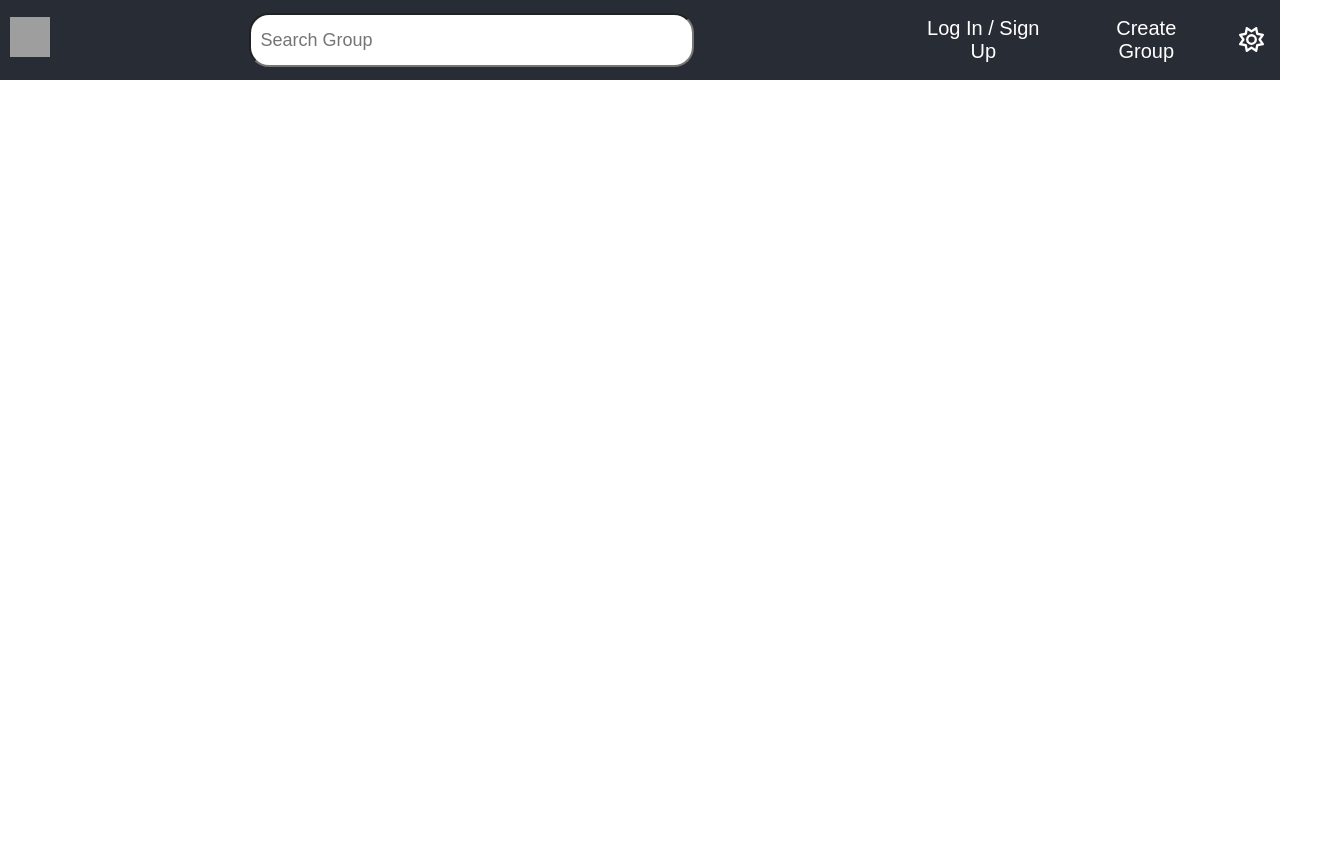
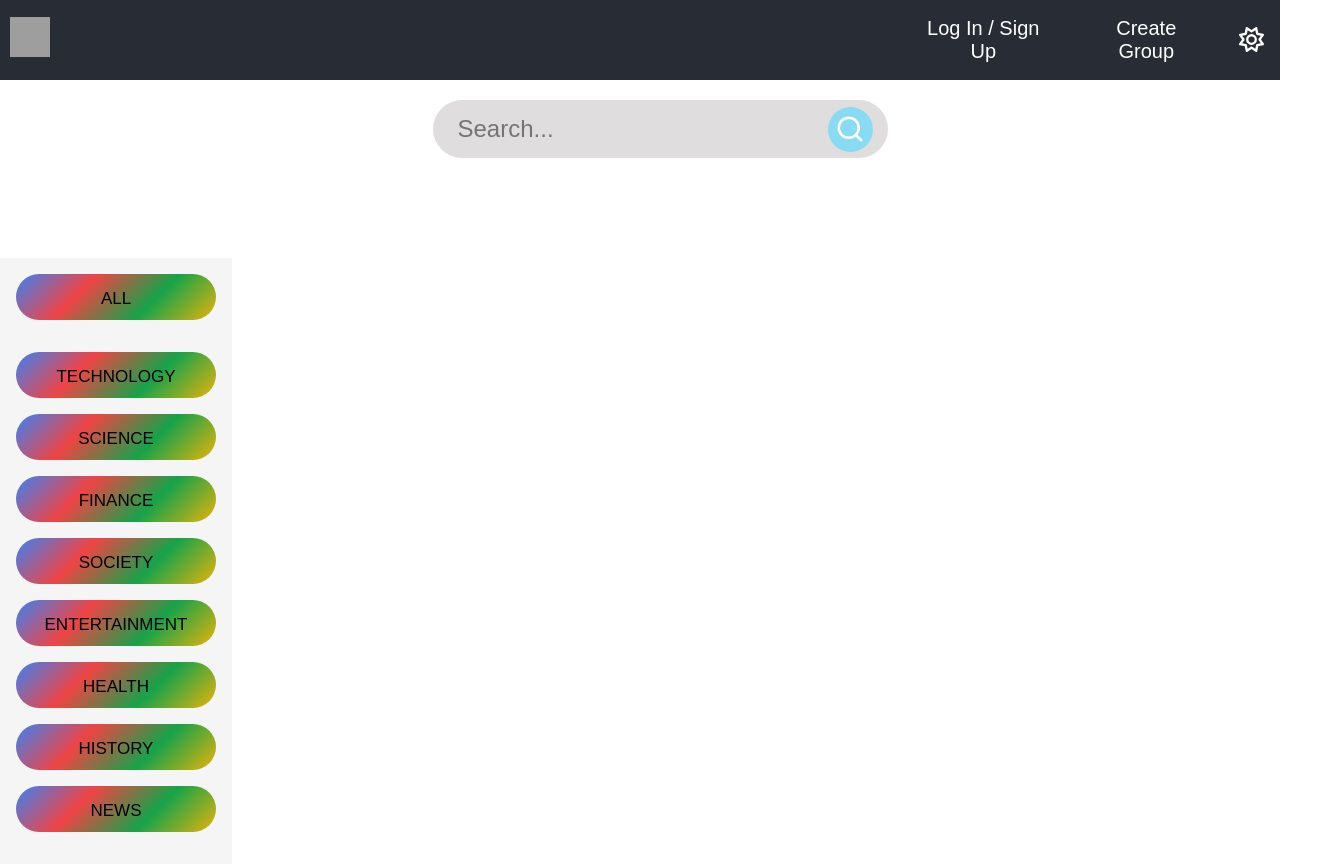
Before and after one commit to StellaWangEngineer/sbuddy, a React (Create React App) app in the folder client/: page / in a window 1280 px wide. Shown: the whole page, 1320 px wide, since content can reach past the window. Before the commit the page ends 800 px from the top, so only its background shows below. Built offline with nearby package versions, Linux system fonts and the light colour scheme; grey boxes are pictures that could not be loaded.

Commit message:
[feat]searchbar+filter

```diff
--- a/client/src/App.css
+++ b/client/src/App.css
@@ -27,6 +27,16 @@
   color: white;
 }
 
+.App-content {
+  margin-top: 10vh;
+  height: 90 vh;
+}
+
+.main-content {
+  margin-top: 10vh;
+  height: 80 vh;
+}
+
 .App-link {
   color: #61dafb;
 }
--- a/client/src/App.js
+++ b/client/src/App.js
@@ -1,19 +1,23 @@
-import logo from './logo.svg';
-import './App.css';
-import Navbar from './components/Navbar';
-import CardGrid from './components/CardGrid';
-import FilterBar from './components/FilterBar';
+import logo from "./logo.svg";
+import "./App.css";
+import Navbar from "./components/Navbar";
+import SearchBar from "./components/SearchBar";
+import CategoryFilter from "./components/CategoryFilter";
+import CardGrid from "./components/CardGrid";
 
 function App() {
   return (
     <div className="App">
       <header className="App-header">
-       <Navbar />
+        <Navbar />
       </header>
-      {/* <div className="App-content">
-        <FilterBar />
-        <CardGrid />
-      </div> */}
+
+      <div className="App-content">
+        <SearchBar />
+        <div className="main-content">
+          <CategoryFilter />
+        </div>
+      </div>
     </div>
   );
 }
--- /dev/null
+++ b/client/src/components/CategoryFilter.css
@@ -0,0 +1,43 @@
+.sidebar {
+  width: 200px;
+  background-color: #f5f5f5;
+  padding: 16px;
+}
+
+.category-list {
+  list-style-type: none;
+  padding: 0;
+  margin: 0;
+}
+
+.category {
+  margin-bottom: 16px;
+}
+
+.btn-all-categories {
+  margin-bottom: 16px;
+  width: 100%;
+}
+
+.btn-category {
+  width: 100%;
+  background-image: none;
+}
+
+.btn {
+  border: none;
+  font-family: "Coiny", sans-serif;
+  line-height: 1;
+  text-transform: uppercase;
+  font-size: 17px;
+  padding: 16px 0 13px;
+  background-image: linear-gradient(135deg, #3b82f6, #ef4444, #16a34a, #eab308);
+  color: inherit;
+  border-radius: 100px;
+  cursor: pointer;
+  transition: 0.3s;
+}
+
+.btn:hover {
+  transform: scale(110%) rotate(-2deg);
+}
--- /dev/null
+++ b/client/src/components/CategoryFilter.js
@@ -0,0 +1,43 @@
+import React from "react";
+import "./CategoryFilter.css";
+
+const CATEGORIES = [
+  { name: "technology", color: "#3b82f6" },
+  { name: "science", color: "#16a34a" },
+  { name: "finance", color: "#ef4444" },
+  { name: "society", color: "#eab308" },
+  { name: "entertainment", color: "#db2777" },
+  { name: "health", color: "#14b8a6" },
+  { name: "history", color: "#f97316" },
+  { name: "news", color: "#8b5cf6" },
+];
+
+function CategoryFilter({ setCurrentCategory }) {
+  return (
+    <aside className="sidebar">
+      <ul className="category-list">
+        <li className="category">
+          <button
+            className="btn btn-all-categories"
+            onClick={() => setCurrentCategory("all")}
+          >
+            All
+          </button>
+        </li>
+        {CATEGORIES.map((cat) => (
+          <li key={cat.name} className="category">
+            <button
+              className="btn btn-category"
+              style={{ backgroundColor: cat.color }}
+              onClick={() => setCurrentCategory(cat.name)}
+            >
+              {cat.name}
+            </button>
+          </li>
+        ))}
+      </ul>
+    </aside>
+  );
+}
+
+export default CategoryFilter;
--- a/client/src/components/Navbar.css
+++ b/client/src/components/Navbar.css
@@ -47,7 +47,7 @@
 
 .navbar__button:hover {
   background-color: #fff;
-    color:  #282c34;
+  color: #282c34;
   cursor: pointer;
 }
 
--- a/client/src/components/Navbar.js
+++ b/client/src/components/Navbar.js
@@ -1,16 +1,13 @@
-import React from 'react';
-import './Navbar.css';
-import { FontAwesomeIcon } from '@fortawesome/react-fontawesome';
-import { faSun } from '@fortawesome/free-regular-svg-icons';
+import React from "react";
+import "./Navbar.css";
+import { FontAwesomeIcon } from "@fortawesome/react-fontawesome";
+import { faSun } from "@fortawesome/free-regular-svg-icons";
 
 function Navbar() {
   return (
     <nav className="navbar">
       <div className="navbar__left">
         <img src="/path/to/logo.png" alt="Logo" className="navbar__logo" />
-      </div>
-      <div className="navbar__center">
-        <input type="text" className="navbar__search" placeholder="Search Group" />
       </div>
       <div className="navbar__right">
         <button className="navbar__button">Log In / Sign Up</button>
--- /dev/null
+++ b/client/src/components/SearchBar.css
@@ -0,0 +1,47 @@
+.search-bar {
+  width: 100%;
+  display: flex;
+  justify-content: center;
+  align-items: center;
+  padding: 20px;
+}
+
+.search-input-container {
+  display: flex;
+  align-items: center;
+  background-color: rgba(
+    216,
+    214,
+    214,
+    0.813
+  ); /* Set the background color to grey */
+  border-radius: 30px;
+  padding: 5px 15px; /* Increase the horizontal padding for a slightly longer container */
+  width: fit-content; /* Adjust the width to fit its content */
+  margin: 0 auto; /* Add auto margin to center the search bar */
+}
+
+.search-input {
+  border: none;
+  background-color: transparent;
+  font-size: 24px;
+  padding: 10px;
+  margin-right: 10px;
+  width: 350px; /* Adjust the width to make the search input 1.75 times longer */
+}
+
+.search-icon-container {
+  background-color: #89dbf4;
+  display: flex;
+  justify-content: center;
+  align-items: center;
+  width: 45px;
+  height: 45px;
+  border-radius: 50%;
+  cursor: pointer;
+}
+
+.search-icon {
+  font-size: 30px;
+  color: white;
+}
--- /dev/null
+++ b/client/src/components/SearchBar.js
@@ -0,0 +1,18 @@
+import React from "react";
+import { FiSearch } from "react-icons/fi";
+import "./SearchBar.css";
+
+function SearchBar() {
+  return (
+    <div className="search-bar">
+      <div className="search-input-container">
+        <input type="text" className="search-input" placeholder="Search..." />
+        <div className="search-icon-container">
+          <FiSearch className="search-icon" />
+        </div>
+      </div>
+    </div>
+  );
+}
+
+export default SearchBar;
--- /dev/null
+++ b/package.json
@@ -0,0 +1,5 @@
+{
+  "dependencies": {
+    "react-icons": "^4.9.0"
+  }
+}
```
Also changed, not shown: client/src/components/Sidebar.js (added), 1 other file (tests, documents, lock files or other folders). Lines whose indentation alone changed are shown as unchanged.
